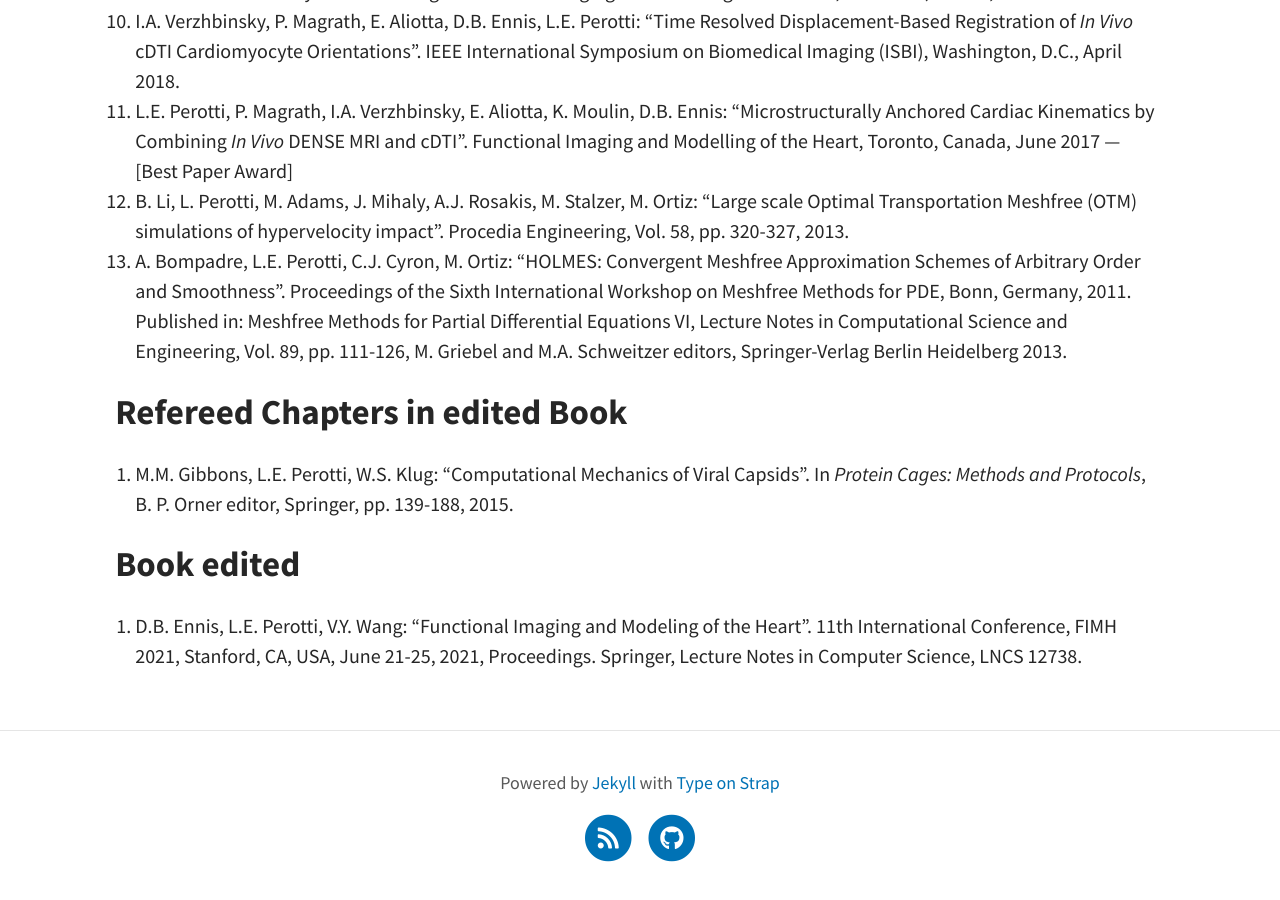
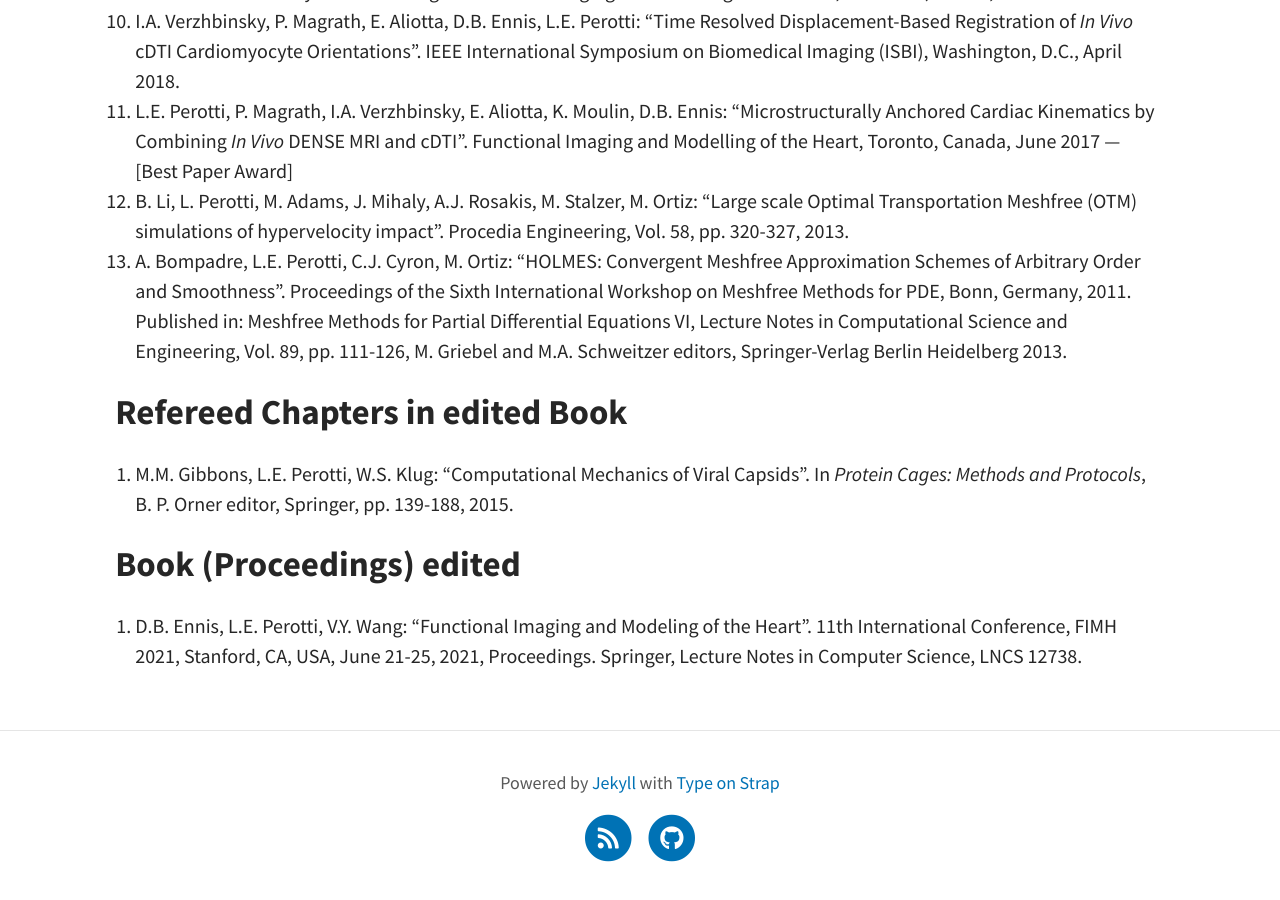
Before and after one commit to CBL-UCF/CBL-UCF.github.io, a Jekyll site: the page built from pages/03Publications.md, in a window 1280 px wide and 900 px high, scrolled down 3161 px. Built offline with Jekyll 4.4.1, drawn with Linux system fonts in a browser that asks for light colours; a script that is not in the unit is left out.

Commit message:
Update 03Publications.md

```diff
--- a/pages/03Publications.md
+++ b/pages/03Publications.md
@@ -241,7 +241,7 @@ feature-img: "assets/img/publication.jpg"
     of Viral Capsids". In *Protein Cages: Methods and Protocols*, B. P.
     Orner editor, Springer, pp. 139-188, 2015.
 
-## **Book edited**
+## **Book (Proceedings) edited**
 
 1.  D.B. Ennis, L.E. Perotti, V.Y. Wang: "Functional Imaging and
     Modeling of the Heart". 11th International Conference, FIMH 2021,
```
